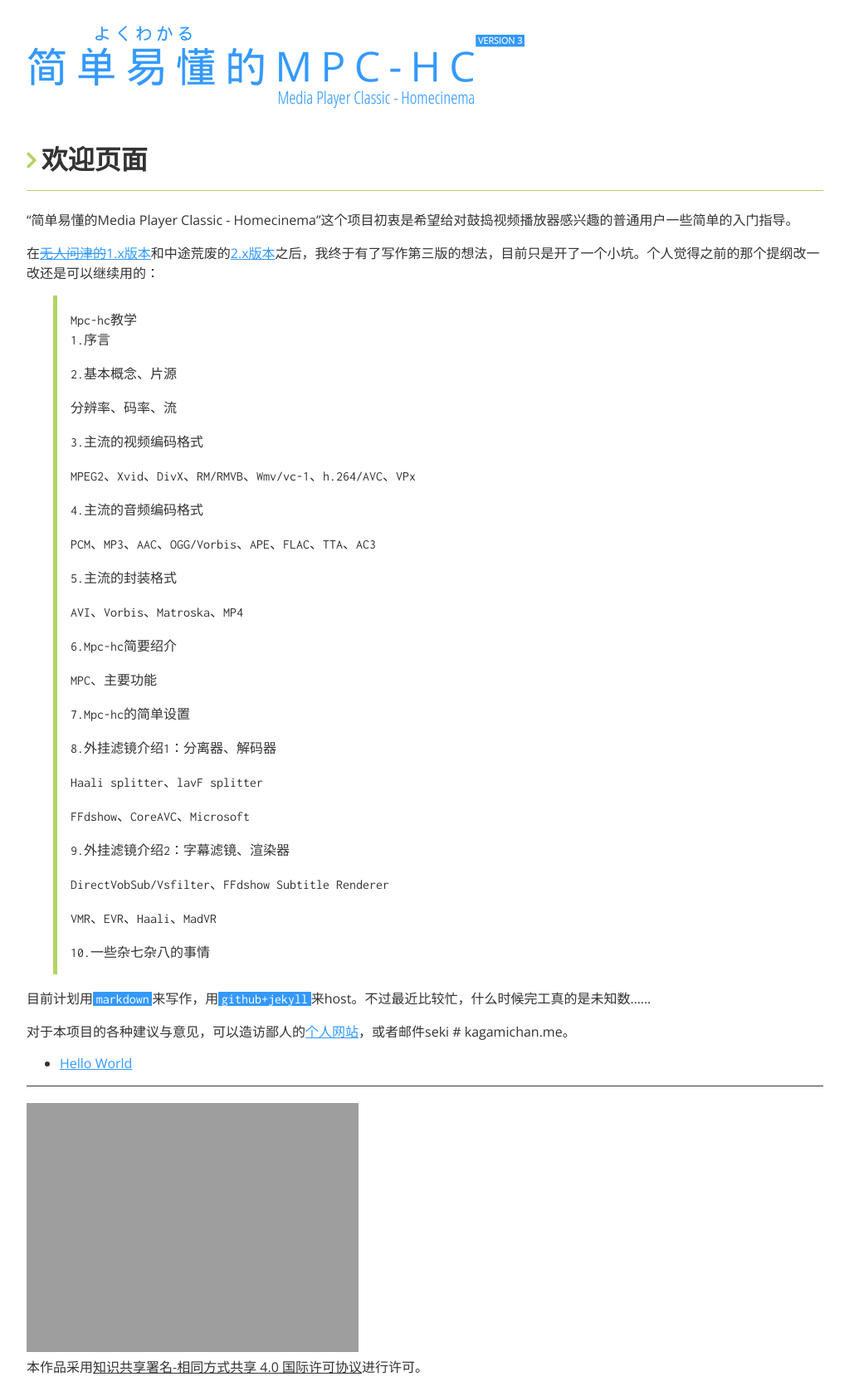
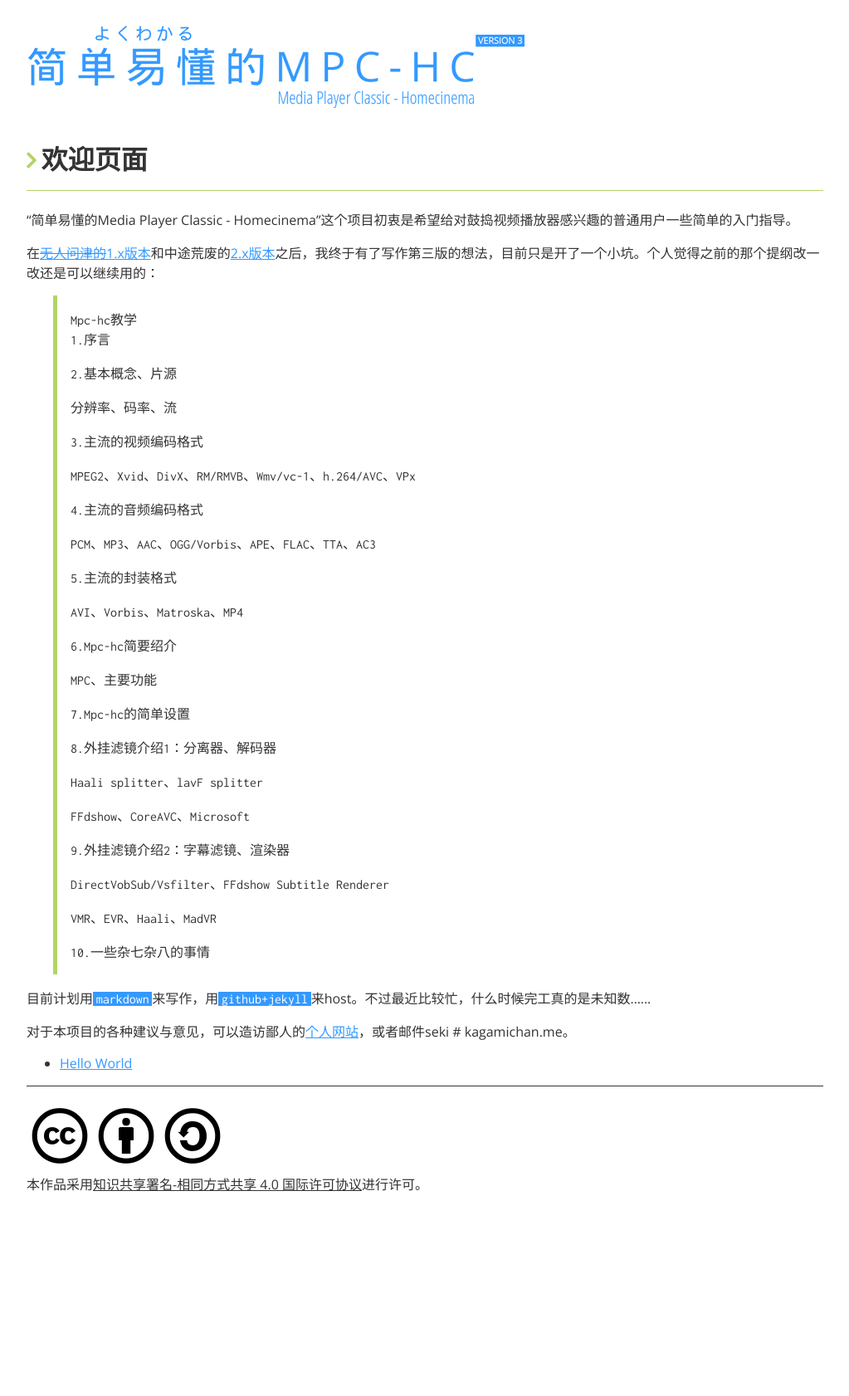
Before and after one commit to KagamiChan/yokuwakaru_mpchc, a Jekyll site: the page built from index.html, in a window 1280 px wide. Shown: the whole page at 83% size, without its empty margins (128-1151 px from the left). Built offline with Jekyll 4.4.1, drawn with Linux system fonts in a browser that asks for light colours; nearby versions of some CDN libraries; after the commit the page ends 1462 px from its top, so only the background shows below that.

Commit message:
fix cc by-sa link

```diff
--- a/_includes/footer.html
+++ b/_includes/footer.html
@@ -1,5 +1,5 @@
 
 <footer>
-<a rel="license" href="http://creativecommons.org/licenses/by-sa/4.0/"><img alt="知识共享许可协议" style="border-width:0" src="{{ site.url }}/assets/cc_bt-sa.png" /></a><br />本作品采用<a rel="license" href="http://creativecommons.org/licenses/by-sa/4.0/">知识共享署名-相同方式共享 4.0 国际许可协议</a>进行许可。
+<a rel="license" href="http://creativecommons.org/licenses/by-sa/4.0/"><img alt="知识共享许可协议" style="border-width:0" src="{{ site.url }}/assets/cc_by-sa.png" /></a><br />本作品采用<a rel="license" href="http://creativecommons.org/licenses/by-sa/4.0/">知识共享署名-相同方式共享 4.0 国际许可协议</a>进行许可。
 </footer>
 </body>
```
